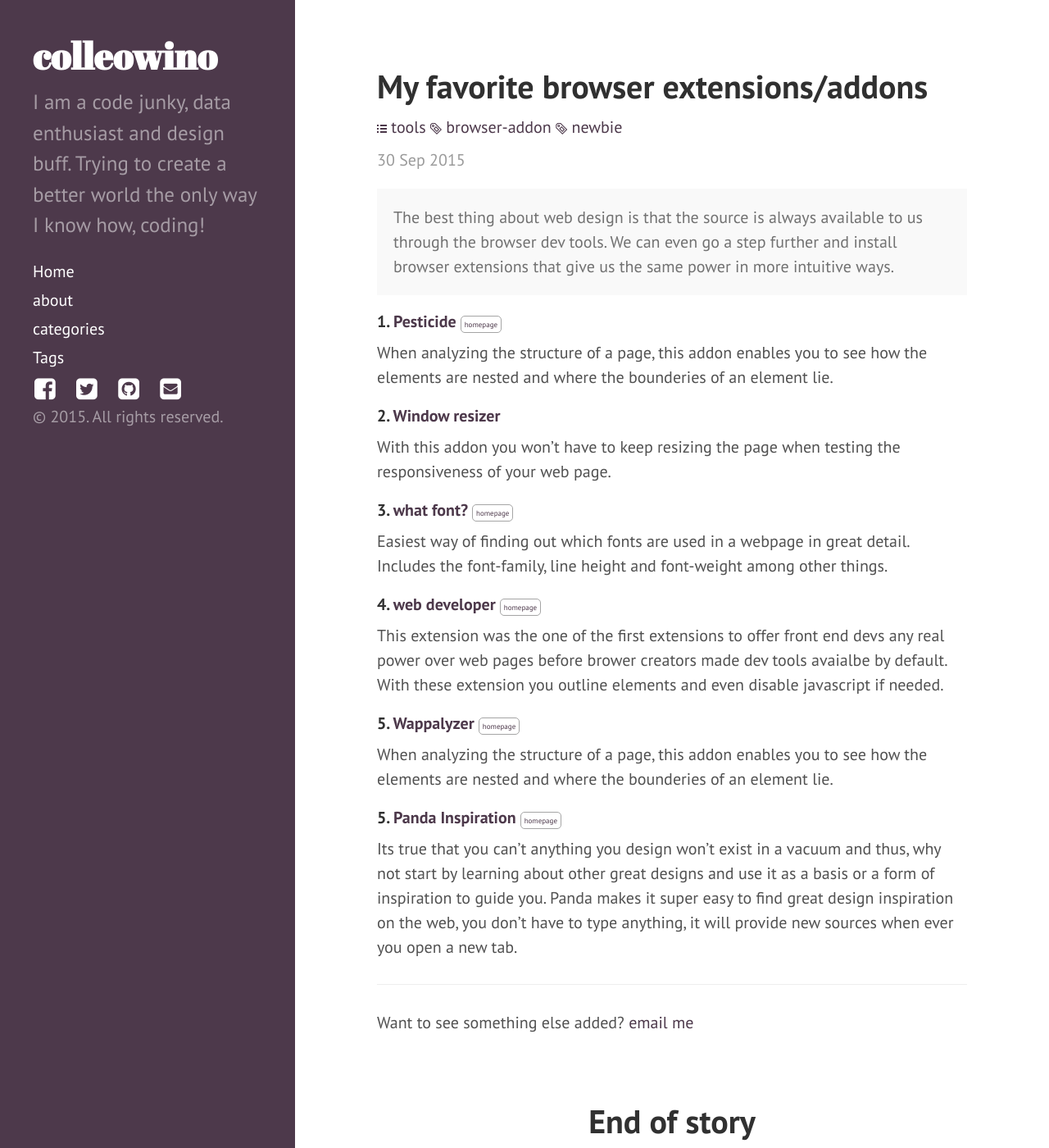
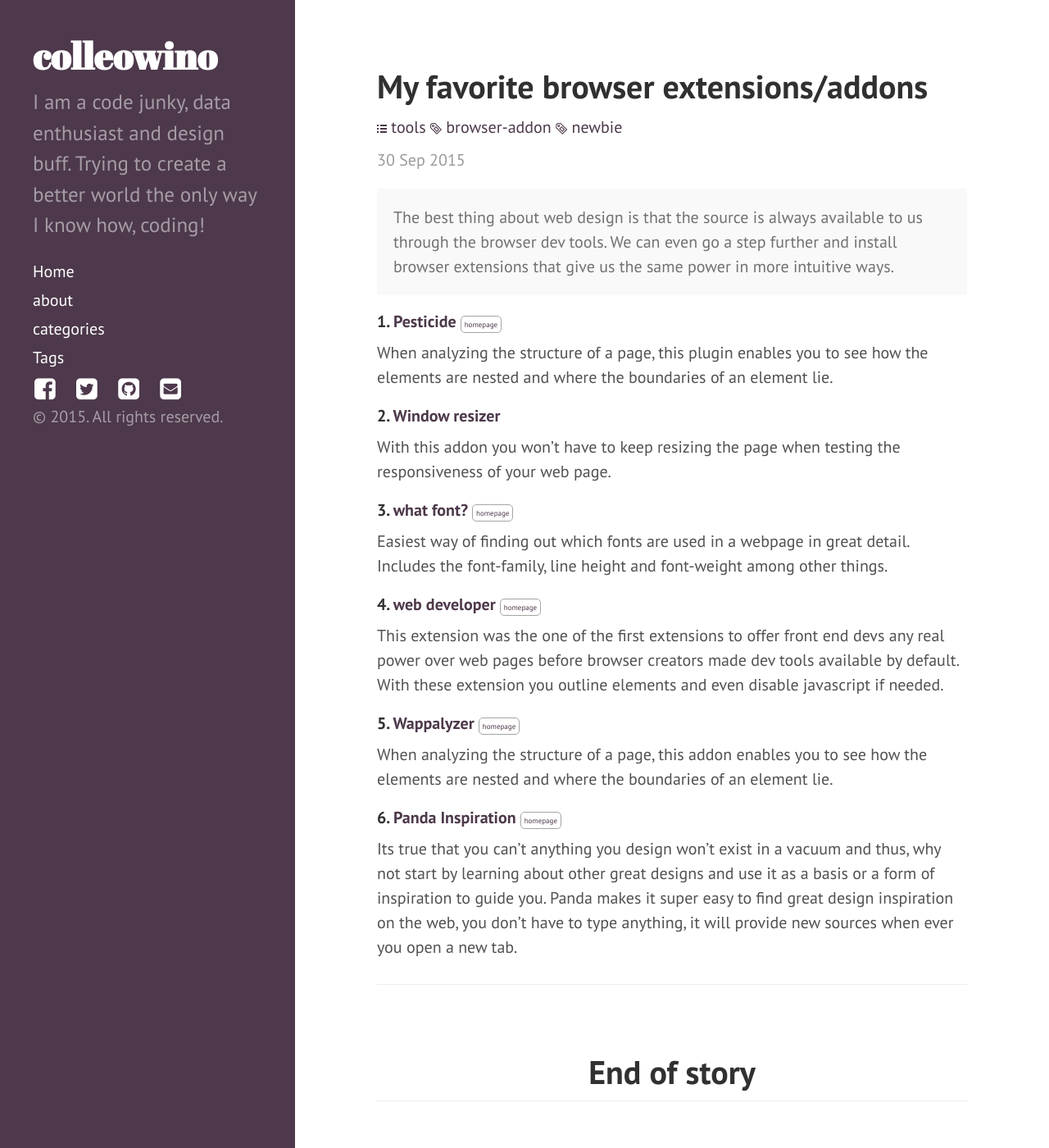
Before and after one commit to colleowino/colleowino.github.io, a Jekyll site: the page built from _posts/2015-09-30-my-favorite-browser-addons.md, in a window 1280 px wide and 1400 px high. Shown: the whole window at 82% size. Built offline with Jekyll 4.4.1, drawn with Linux system fonts in a browser that asks for light colours; nearby versions of some CDN libraries; comment, search, counter and statistics services are not loaded.

Commit message:
spell check fav addons

```diff
--- a/_posts/2015-09-30-my-favorite-browser-addons.md
+++ b/_posts/2015-09-30-my-favorite-browser-addons.md
@@ -9,7 +9,7 @@
 
 ---
 #### 1. [Pesticide](https://chrome.google.com/webstore/detail/pesticide-for-chrome/bblbgcheenepgnnajgfpiicnbbdmmooh) [homepage](http://pesticide.io/){:target="blank" class="sub"}
-When analyzing the structure of a page, this addon enables you to see how the elements are nested and where the bounderies of an element lie.
+When analyzing the structure of a page, this plugin enables you to see how the elements are nested and where the boundaries of an element lie.
 
 #### 2. [Window resizer](https://chrome.google.com/webstore/detail/window-resizer/kkelicaakdanhinjdeammmilcgefonfh){:target="blank"}
 With this addon you won't have to keep resizing the page when testing the responsiveness of your web page.
@@ -18,16 +18,13 @@
 Easiest way of finding out which fonts are used in a webpage in great detail. Includes the font-family, line height and font-weight among other things.
 
 #### 4. [web developer](https://chrome.google.com/webstore/detail/web-developer/bfbameneiokkgbdmiekhjnmfkcnldhhm) [homepage](http://chrispederick.com/work/web-developer/){:target="blank" class="sub"}
-This extension was the one of the first extensions to offer front end devs any real power over web pages before brower creators made dev tools avaialbe by default.
+This extension was the one of the first extensions to offer front end devs any real power over web pages before browser creators made dev tools available by default.
 With these extension you outline elements and even disable javascript if needed.
 
 #### 5. [Wappalyzer](https://chrome.google.com/webstore/detail/gppongmhjkpfnbhagpmjfkannfbllamg) [homepage](https://wappalyzer.com/){:target="blank" class="sub"}
-When analyzing the structure of a page, this addon enables you to see how the elements are nested and where the bounderies of an element lie.
+When analyzing the structure of a page, this addon enables you to see how the elements are nested and where the boundaries of an element lie.
 
-#### 5. [Panda Inspiration](https://chrome.google.com/webstore/detail/panda-4-news-inspiration/haafibkemckmbknhfkiiniobjpgkebko) [homepage](http://usepanda.com/){:target="blank" class="sub"}
+#### 6. [Panda Inspiration](https://chrome.google.com/webstore/detail/panda-4-news-inspiration/haafibkemckmbknhfkiiniobjpgkebko) [homepage](http://usepanda.com/){:target="blank" class="sub"}
 Its true that you can't anything you design won't exist in a vacuum and thus, why not start by learning about other great designs and use it as a basis or a form of inspiration to guide you. Panda makes it super easy to find great design inspiration on the web, you don't have to type anything, it will provide new sources when ever you open a new tab.
 
-
 -----
-
-Want to see something else added? <a href="mailto:colleowino@gmail.com?Subject=Hello">email me</a>
```
